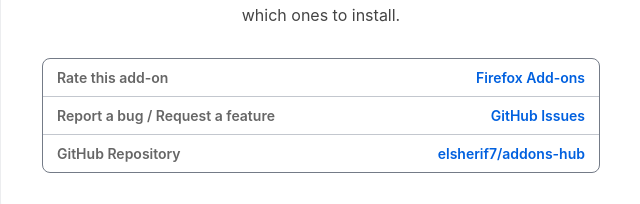
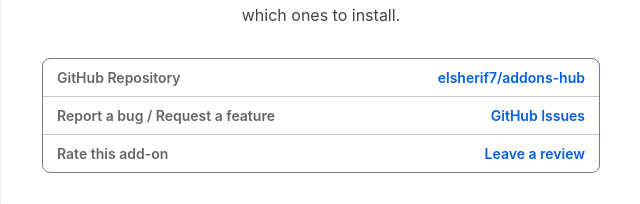
Before and after one commit to elsherif7/addons-exporter, a browser extension: page src/confirmation/confirmation.html in a window 1280 px wide. Shown: the part 203-407 px from the top of the page, without its empty margins (319-959 px from the left). Drawn offline with Linux system fonts and the light colour scheme.

Commit message:
refactor: put the repository link before the feedback links
- the about rows now go from facts about the add-on to places to give
  feedback, instead of cutting the repository link off from the rest
- the review link says "leave a review" so it is clear what it opens

```diff
--- a/src/confirmation/confirmation.html
+++ b/src/confirmation/confirmation.html
@@ -19,16 +19,16 @@
 
     <div class="about-block">
       <div class="about-row">
-        <span class="about-label">Rate this add-on</span>
-        <span class="about-value"><a href="https://addons.mozilla.org/en-US/firefox/addon/addons-hub/" target="_blank" rel="noopener">Firefox Add-ons</a></span>
+        <span class="about-label">GitHub Repository</span>
+        <span class="about-value"><a href="https://github.com/elsherif7/addons-hub" target="_blank" rel="noopener">elsherif7/addons-hub</a></span>
       </div>
       <div class="about-row">
         <span class="about-label">Report a bug / Request a feature</span>
         <span class="about-value"><a href="https://github.com/elsherif7/addons-hub/issues" target="_blank" rel="noopener">GitHub Issues</a></span>
       </div>
       <div class="about-row">
-        <span class="about-label">GitHub Repository</span>
-        <span class="about-value"><a href="https://github.com/elsherif7/addons-hub" target="_blank" rel="noopener">elsherif7/addons-hub</a></span>
+        <span class="about-label">Rate this add-on</span>
+        <span class="about-value"><a href="https://addons.mozilla.org/en-US/firefox/addon/addons-hub/" target="_blank" rel="noopener">Leave a review</a></span>
       </div>
     </div>
   </div>
```
Also changed, not shown: src/settings/settings.html (+4 -4 lines).
